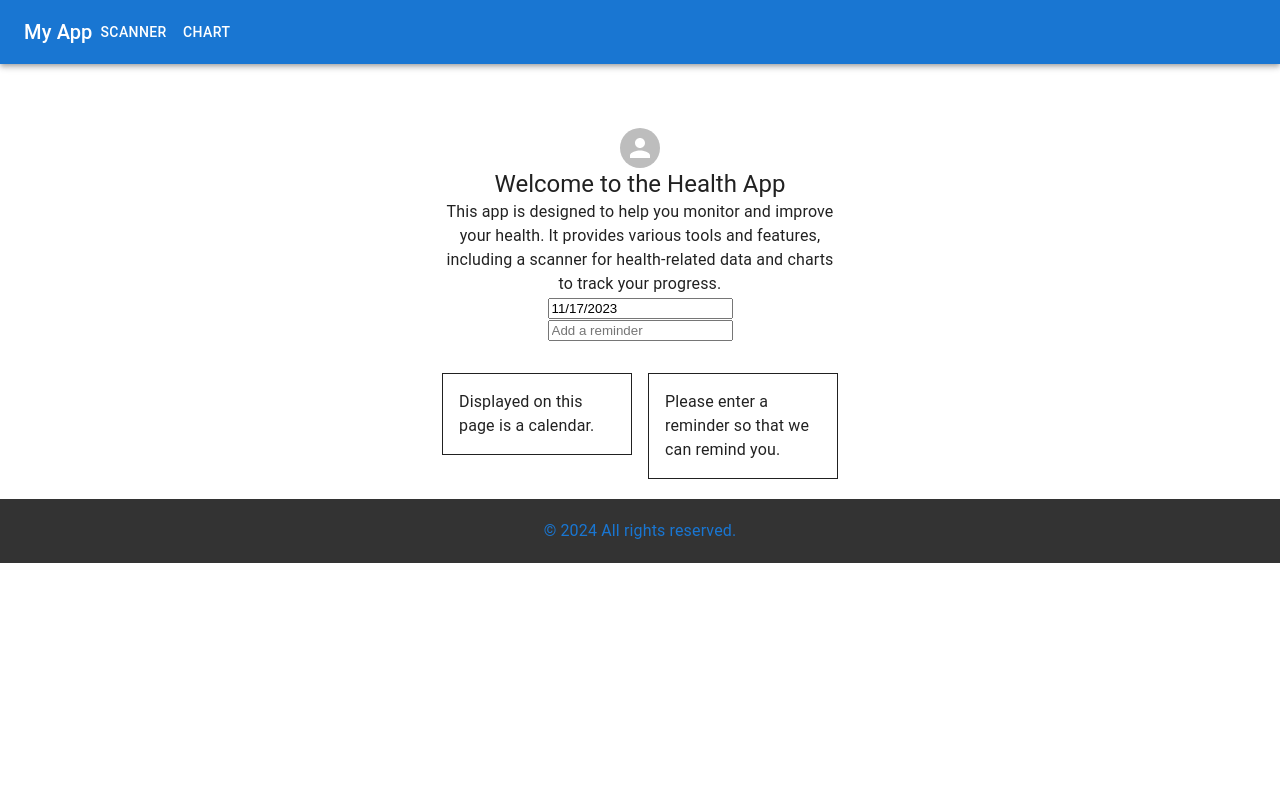
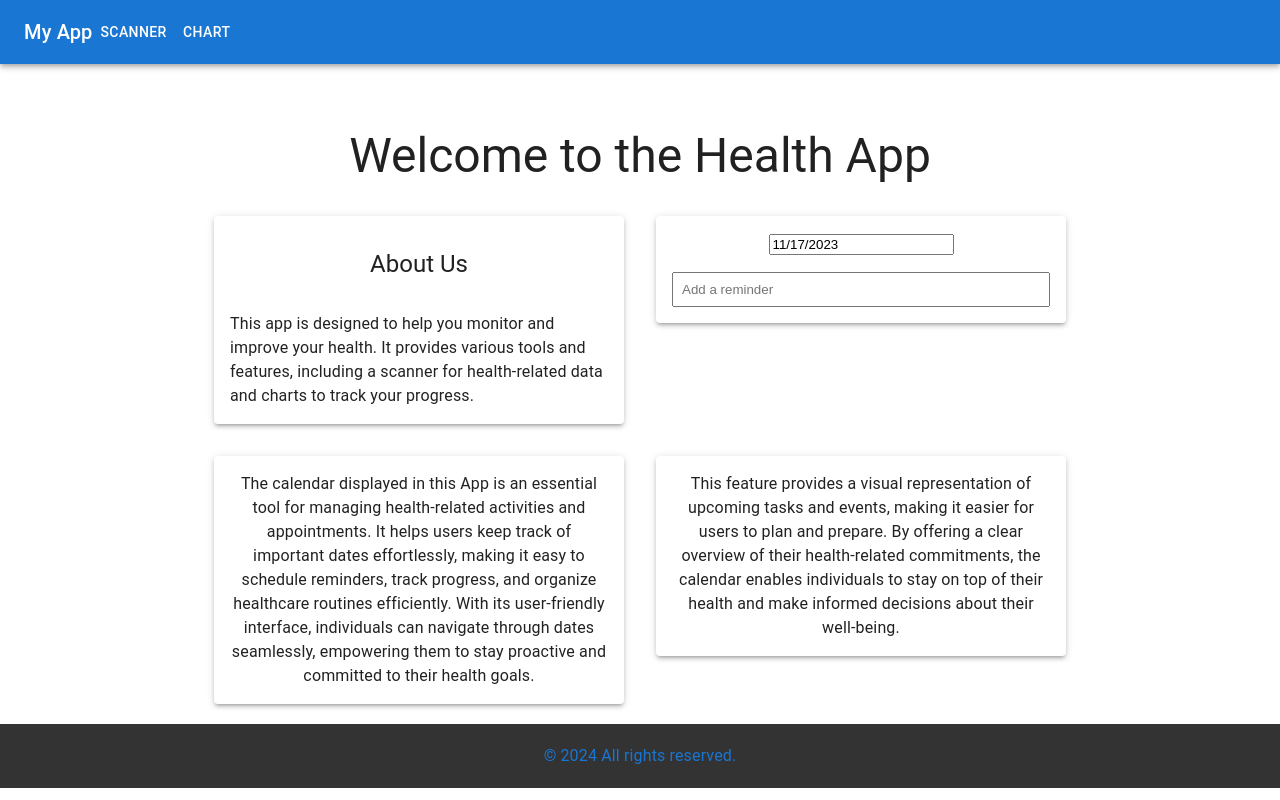
Before and after one commit to ShaunCl123/FeelFlow, a Next.js app: page /home in a window 1280 px wide. Built offline with nearby package versions, Linux system fonts and the light colour scheme.

Commit message:
Description on the home page

```diff
--- a/src/app/home/page.js
+++ b/src/app/home/page.js
@@ -1,6 +1,5 @@
 'use client';
 import * as React from 'react';
-import Avatar from '@mui/material/Avatar';
 import Box from '@mui/material/Box';
 import Button from '@mui/material/Button';
 import CssBaseline from '@mui/material/CssBaseline';
@@ -11,6 +10,7 @@ import { green } from '@mui/material/colors';
 import AppBar from '@mui/material/AppBar';
 import Toolbar from '@mui/material/Toolbar';
 import Grid from '@mui/material/Grid';
+import Paper from '@mui/material/Paper';
 
 // Import DatePicker component and its styles from react-datepicker
 import DatePicker from "react-datepicker";
@@ -53,7 +53,7 @@ export default function Page() {
       </AppBar>
 
       {/* Main content container */}
-      <Container component="main" maxWidth="xs">
+      <Container component="main" maxWidth="md">
         <CssBaseline />
         <Box
           sx={{
@@ -61,45 +61,58 @@ export default function Page() {
             display: 'flex',
             flexDirection: 'column',
             alignItems: 'center',
+            textAlign: 'center',
           }}
         >
-          {/* Avatar and header */}
-          <Avatar>{/* Your Avatar */}</Avatar>
-          <Typography component="h1" variant="h5">
+          <Typography component="h1" variant="h3" mb={4}>
             Welcome to the Health App
           </Typography>
 
+          <Grid container spacing={4}>
+            <Grid item xs={12} sm={6}>
+              <Paper elevation={3} sx={{ padding: 2 }}>
+                <Typography variant="h5" mt={2} mb={4}>
+                  About Us
+                </Typography>
+
                 {/* App description */}
-          <Typography variant="body1" align="center">
+                <Typography variant="body1" align="left">
                   This app is designed to help you monitor and improve your health. It provides various tools and features, including a scanner for health-related data and charts to track your progress.
                 </Typography>
-
+              </Paper>
+            </Grid>
+            <Grid item xs={12} sm={6}>
+              <Paper elevation={3} sx={{ padding: 2 }}>
                 {/* DatePicker component with reminder input */}
                 <DatePicker selected={date} onChange={date => setDate(date)} />
                 <input
                   type="text"
                   placeholder="Add a reminder"
                   onChange={handleReminderChange}
+                  style={{ marginTop: '1rem', width: '100%', padding: '0.5rem' }}
                 />
 
                 {/* Display existing reminder for the selected day */}
                 {reminders[date.toDateString()] && (
-            <Typography variant="body2" align="center">
+                  <Typography variant="body2" mt={2}>
                     Reminder: {reminders[date.toDateString()]}
                   </Typography>
                 )}
+              </Paper>
+            </Grid>
+          </Grid>
 
           {/* Grid Boxes */}
-          <Grid container spacing={2}>
+          <Grid container spacing={4}>
             <Grid item xs={12} sm={6}>
-              <Box border={1} p={2} mt={4}>
-                <Typography variant="body1">Displayed on this page is a calendar.</Typography>
-              </Box>
+              <Paper elevation={3} sx={{ padding: 2, marginTop: 4 }}>
+                <Typography variant="body1">The calendar displayed in this App is an essential tool for managing health-related activities and appointments. It helps users keep track of important dates effortlessly, making it easy to schedule reminders, track progress, and organize healthcare routines efficiently. With its user-friendly interface, individuals can navigate through dates seamlessly, empowering them to stay proactive and committed to their health goals.</Typography>
+              </Paper>
             </Grid>
             <Grid item xs={12} sm={6}>
-              <Box border={1} p={2} mt={4}>
-                <Typography variant="body1">Please enter a reminder so that we can remind you.</Typography>
-              </Box>
+              <Paper elevation={3} sx={{ padding: 2, marginTop: 4 }}>
+                <Typography variant="body1">This feature provides a visual representation of upcoming tasks and events, making it easier for users to plan and prepare. By offering a clear overview of their health-related commitments, the calendar enables individuals to stay on top of their health and make informed decisions about their well-being.</Typography>
+              </Paper>
             </Grid>
           </Grid>
         </Box>
```
Lines whose indentation alone changed are shown as unchanged.
